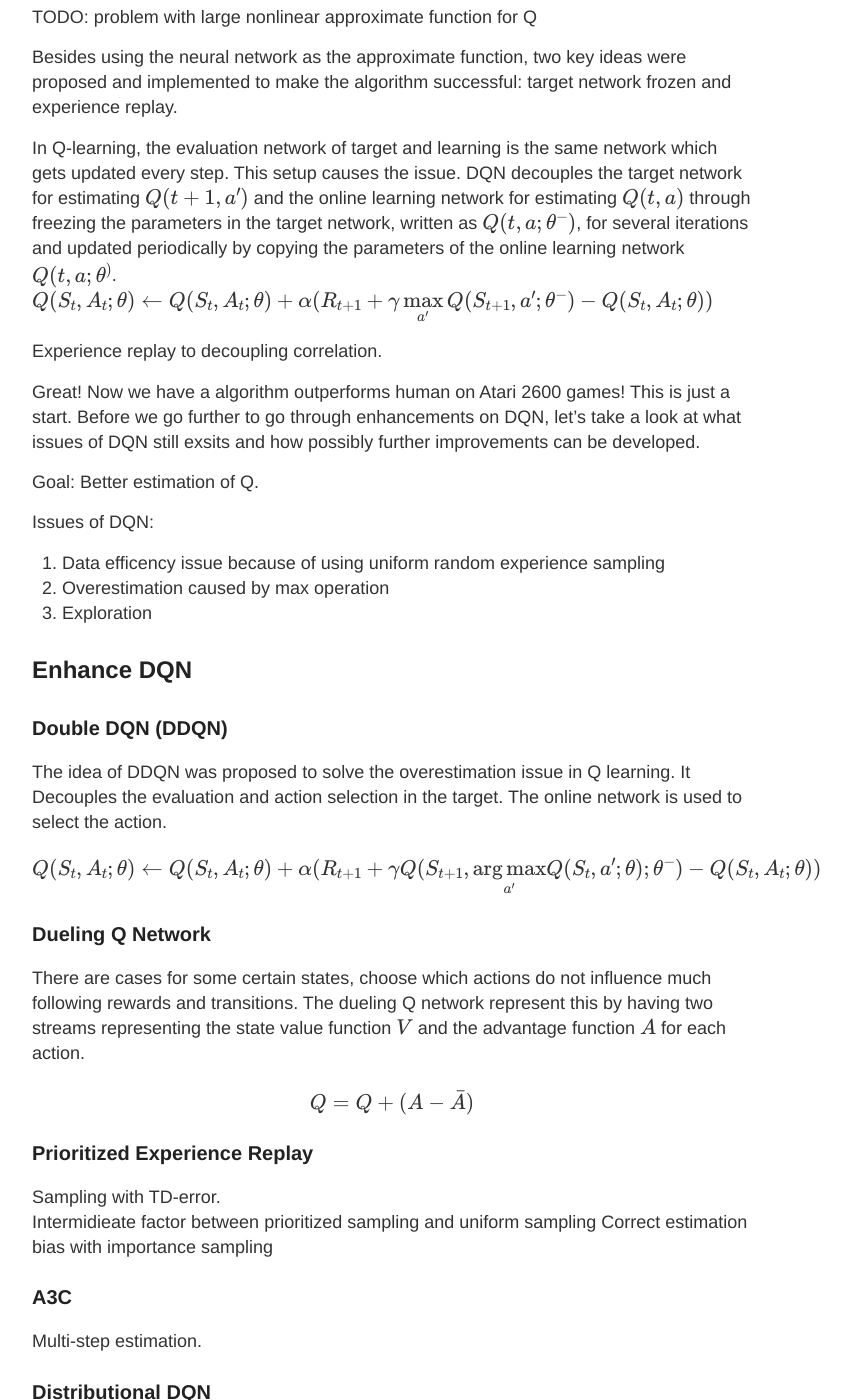
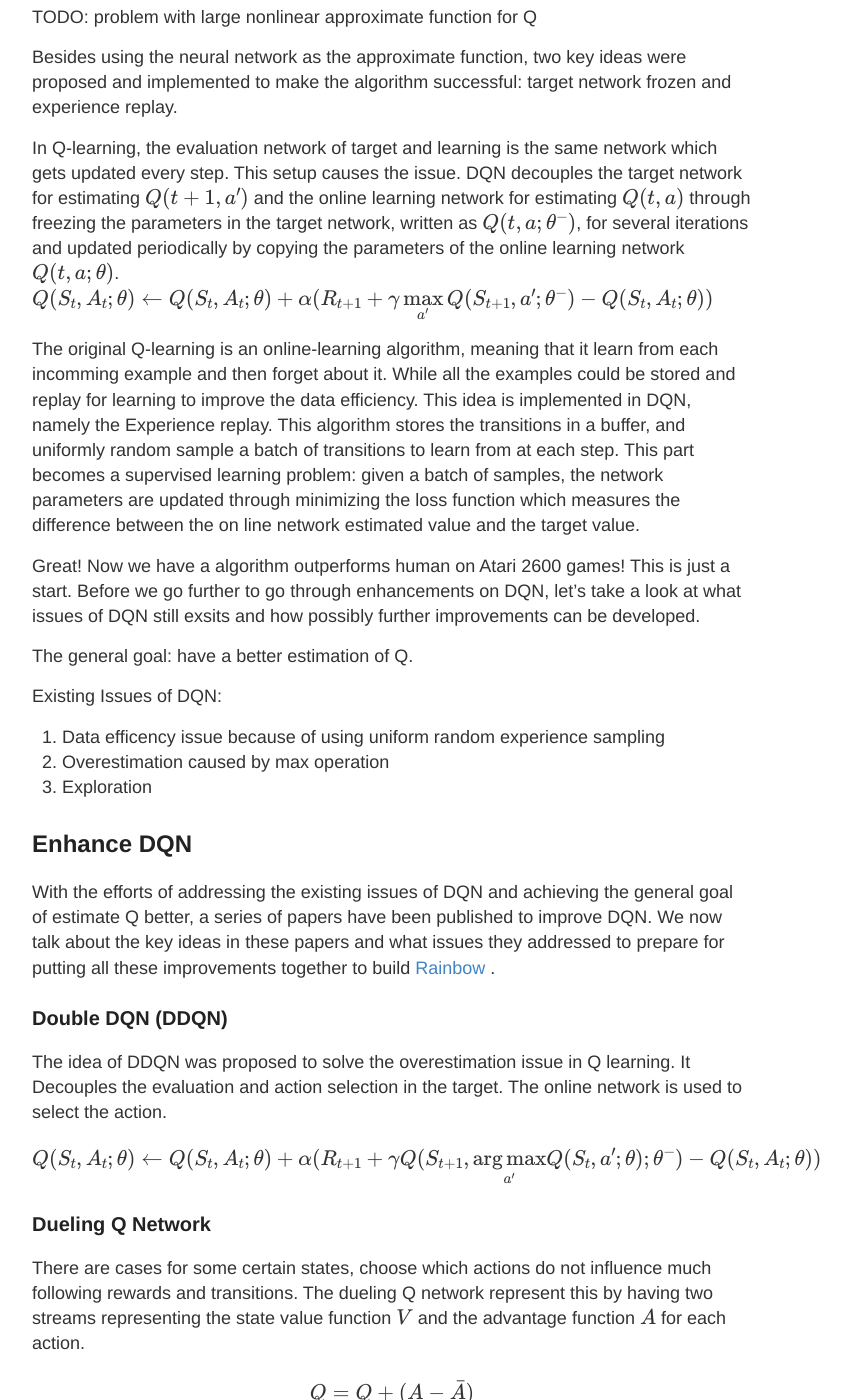
Before and after one commit to jionglearningzhang/jionglearningzhang.github.io, a Jekyll site: the page built from _posts/2019-04-08-on-the-way-of-Q-learning.md, in a window 1280 px wide and 1400 px high, scrolled down 2933 px. Shown: the whole window, without its empty margins (248-1099 px from the left). Built offline with Jekyll 4.4.1, drawn with Linux system fonts in a browser that asks for light colours; formulas are drawn with MathJax 3; some of the changed text lies outside the part shown.

Commit message:
qlearning

```diff
--- a/_posts/2019-04-08-on-the-way-of-Q-learning.md
+++ b/_posts/2019-04-08-on-the-way-of-Q-learning.md
@@ -50,23 +50,23 @@ TODO: problem with large nonlinear approximate function for Q
 
 Besides using the neural network as the approximate function, two key ideas were proposed and implemented to make the algorithm successful: target network frozen and experience replay.
 
-In Q-learning, the evaluation network of target and learning is the same network which gets updated every step. This setup causes the issue. DQN decouples the target network for estimating $Q(t+1, a')$ and the online learning network for estimating $Q(t, a)$ through freezing the parameters in the target network, written as $Q(t,a;\theta^-)$,  for several iterations and updated periodically by copying the parameters of the online learning network $Q(t,a;\theta^)$.
+In Q-learning, the evaluation network of target and learning is the same network which gets updated every step. This setup causes the issue. DQN decouples the target network for estimating $Q(t+1, a')$ and the online learning network for estimating $Q(t, a)$ through freezing the parameters in the target network, written as $Q(t,a;\theta^-)$,  for several iterations and updated periodically by copying the parameters of the online learning network $Q(t,a;\theta)$.
 $$Q(S_t, A_t;\theta) \leftarrow Q(S_t,A_t;\theta) + \alpha (R_{t+1} + \gamma \underset{a'}{\max}Q(S_{t+1}, a';\theta^-) - Q(S_t,A_t;\theta))$$
 
-Experience replay to decoupling correlation.
-
+The original Q-learning is an online-learning algorithm, meaning that it learn from each incomming example and then forget about it. While all the examples could be stored and replay for learning to improve the data efficiency. This idea is implemented in DQN, namely the Experience replay.  This algorithm stores the transitions in a buffer, and uniformly random sample a batch of transitions to learn from at each step. This part becomes a supervised learning problem: given a batch of samples, the network parameters are updated through minimizing the loss function which measures the difference between the on line network estimated value and the target value.
 
 Great! Now we have a algorithm outperforms human on Atari 2600 games! This is just a start. Before we go further to go through enhancements on DQN, let's take a look at what issues of DQN still exsits and how possibly further improvements can be developed.
 
-Goal:
-Better estimation of Q.
+The general goal: have a better estimation of Q.
 
-Issues of DQN:
+Existing Issues of DQN:
 1. Data efficency issue because of using uniform random experience sampling
 2. Overestimation caused by max operation
 3. Exploration
 
 ## Enhance DQN
+With the efforts of addressing the existing issues of DQN and achieving the general goal of estimate Q better, a series of papers have been published to improve DQN. We now talk about the key ideas in these papers and what issues they addressed to prepare for putting all these improvements together to build [Rainbow](#rainbow) .
+
 ### Double DQN (DDQN)
 The idea of DDQN was proposed to solve the overestimation issue in Q learning. It Decouples the evaluation and action selection in the target. The online network is used to select the action.
 
```
Also changed, not shown: other parts of _posts/2019-04-08-on-the-way-of-Q-learning.md (+3 -3 lines).
